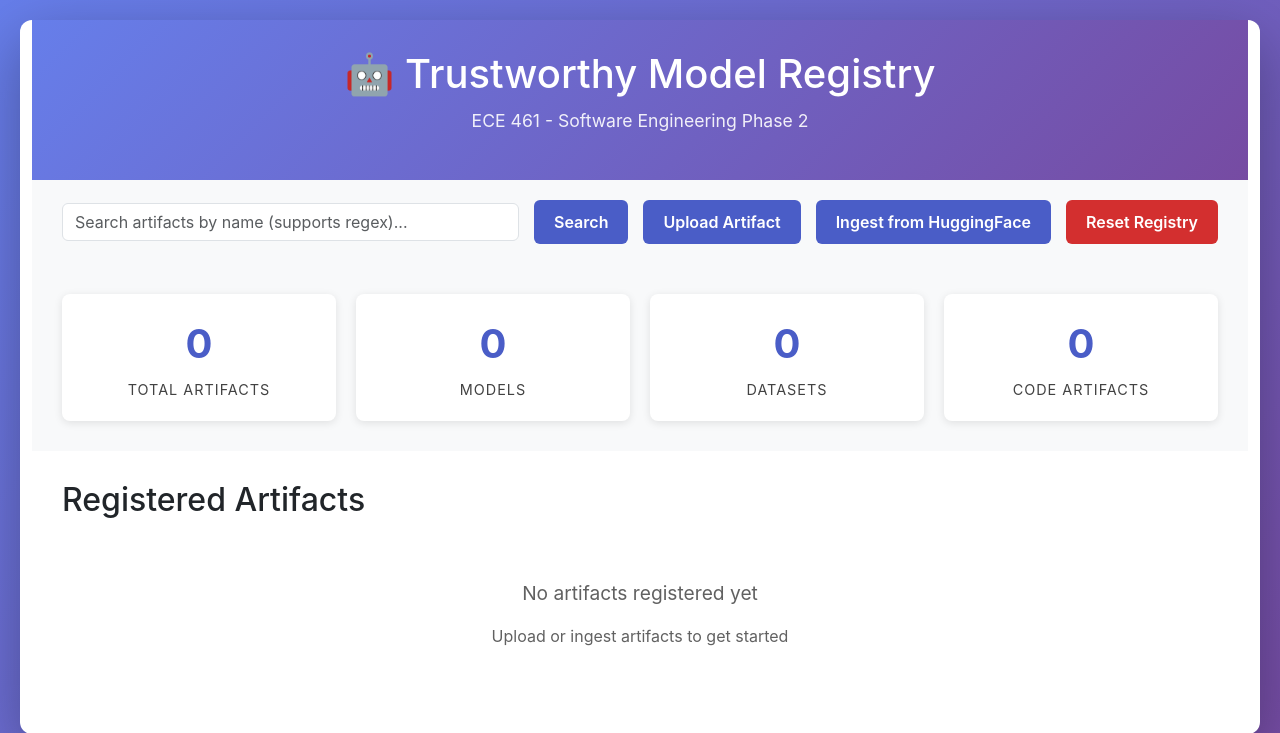
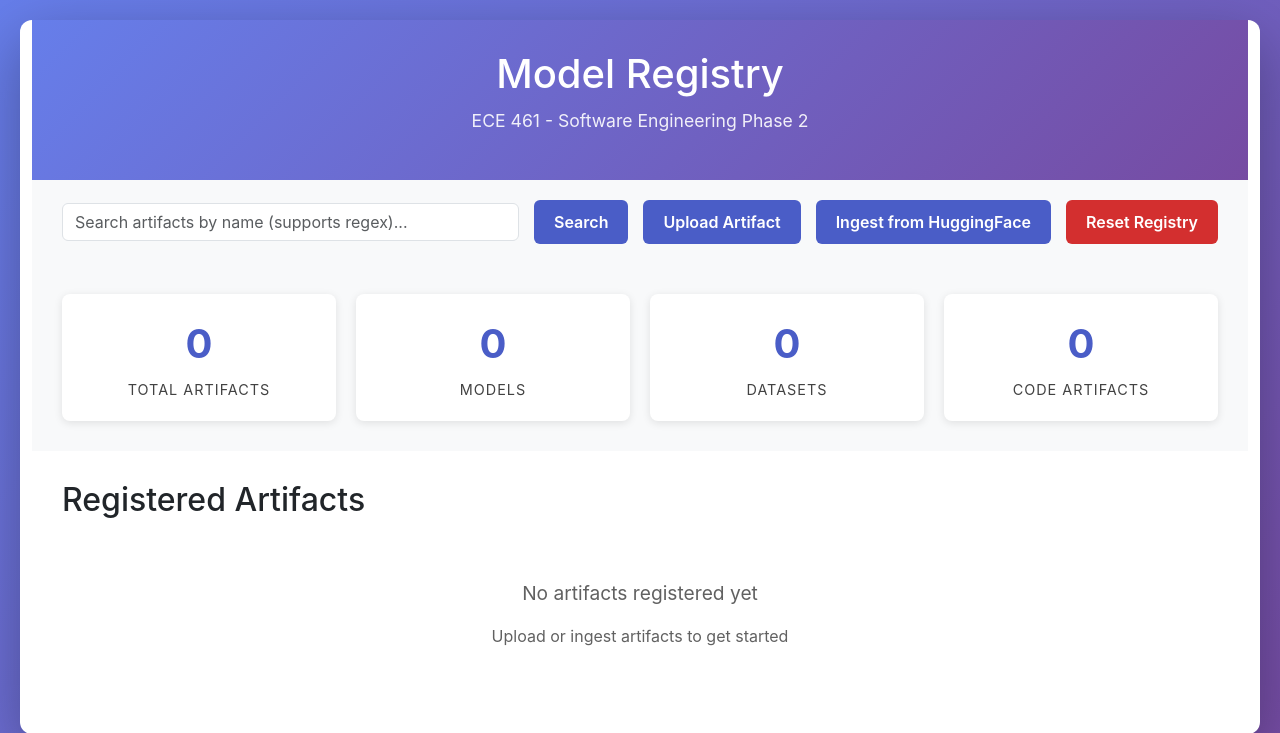
Before and after one commit to TristanG115/117-Phase-2-CLI, a FastAPI app: page / in a window 1280 px wide. Shown: the top 733 px of the page. Run offline with FastAPI, Linux system fonts and the light colour scheme; data that the repository does not hold is empty.

Commit message:
Update index.html

```diff
--- a/templates/index.html
+++ b/templates/index.html
@@ -5,7 +5,7 @@
   <meta charset="UTF-8">
   <meta name="viewport" content="width=device-width, initial-scale=1.0">
   <link rel="stylesheet" href="https://cdn.jsdelivr.net/npm/bootstrap@5.3.0/dist/css/bootstrap.min.css"/>
-  <title>Trustworthy Model Registry - ECE 461 Phase 2</title>
+  <title>ACME Model Registry</title>
   <style>
     * {
       margin: 0;
@@ -406,7 +406,7 @@
 
   <div class="container">
     <header role="banner">
-      <h1>🤖 Trustworthy Model Registry</h1>
+      <h1>Model Registry</h1>
       <p class="subtitle">ECE 461 - Software Engineering Phase 2</p>
     </header>
 
```
